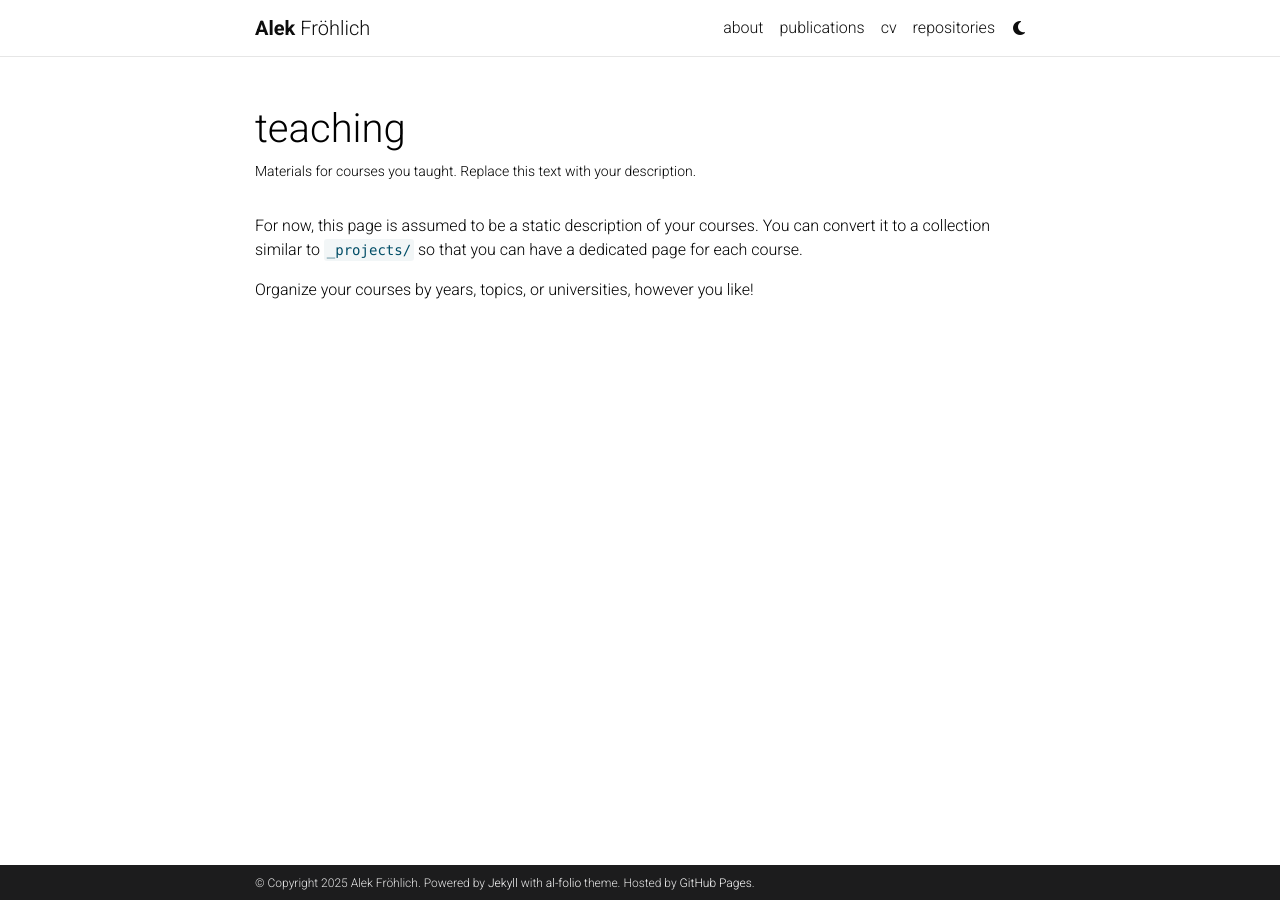
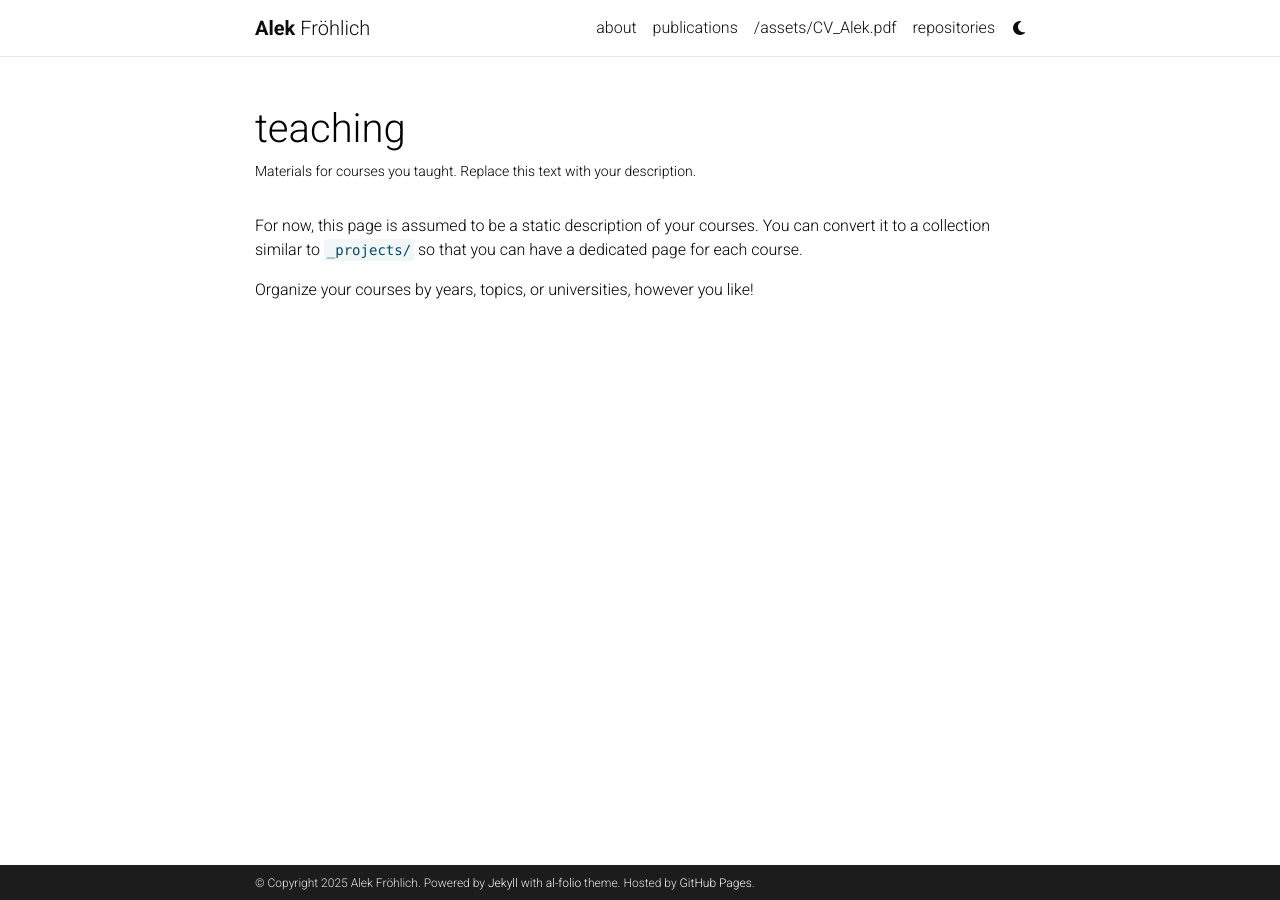
Before and after one commit to alekfrohlich/alekfrohlich.github.io, a Jekyll site: the page built from _pages/teaching.md, in a window 1280 px wide. Built offline with Jekyll 4.4.1, drawn with Linux system fonts in a browser that asks for light colours; comment, search, counter and statistics services are not loaded; a style sheet for code colours, icons or effects is not loaded.

Commit message:
Third attempt to remove cv page

```diff
--- a/_pages/cv.md
+++ b/_pages/cv.md
@@ -1,7 +1,7 @@
 ---
-layout: cv
+layout: /assets/CV_Alek.pdf
 permalink: /assets/CV_Alek.pdf
-title: cv
+title: /assets/CV_Alek.pdf
 nav: true
 nav_order: 2
 cv_pdf: CV_Alek.pdf
```
